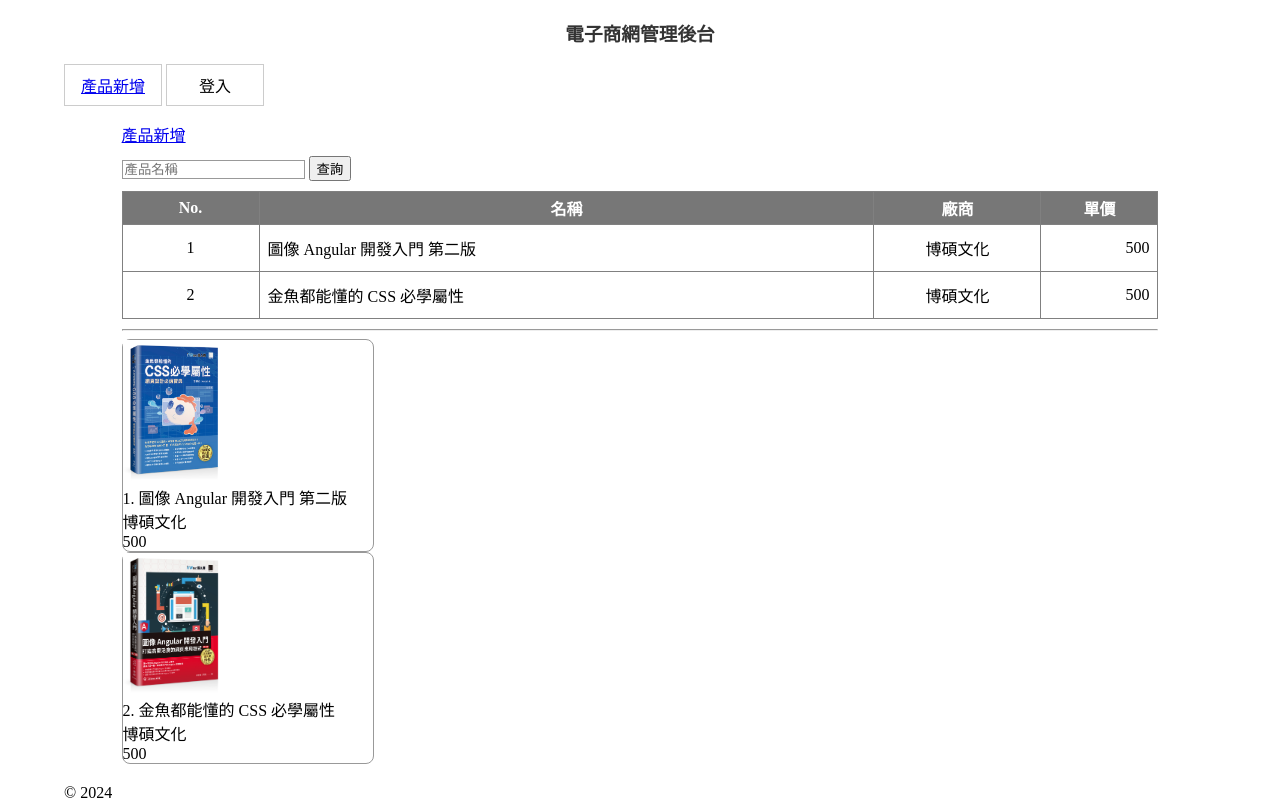
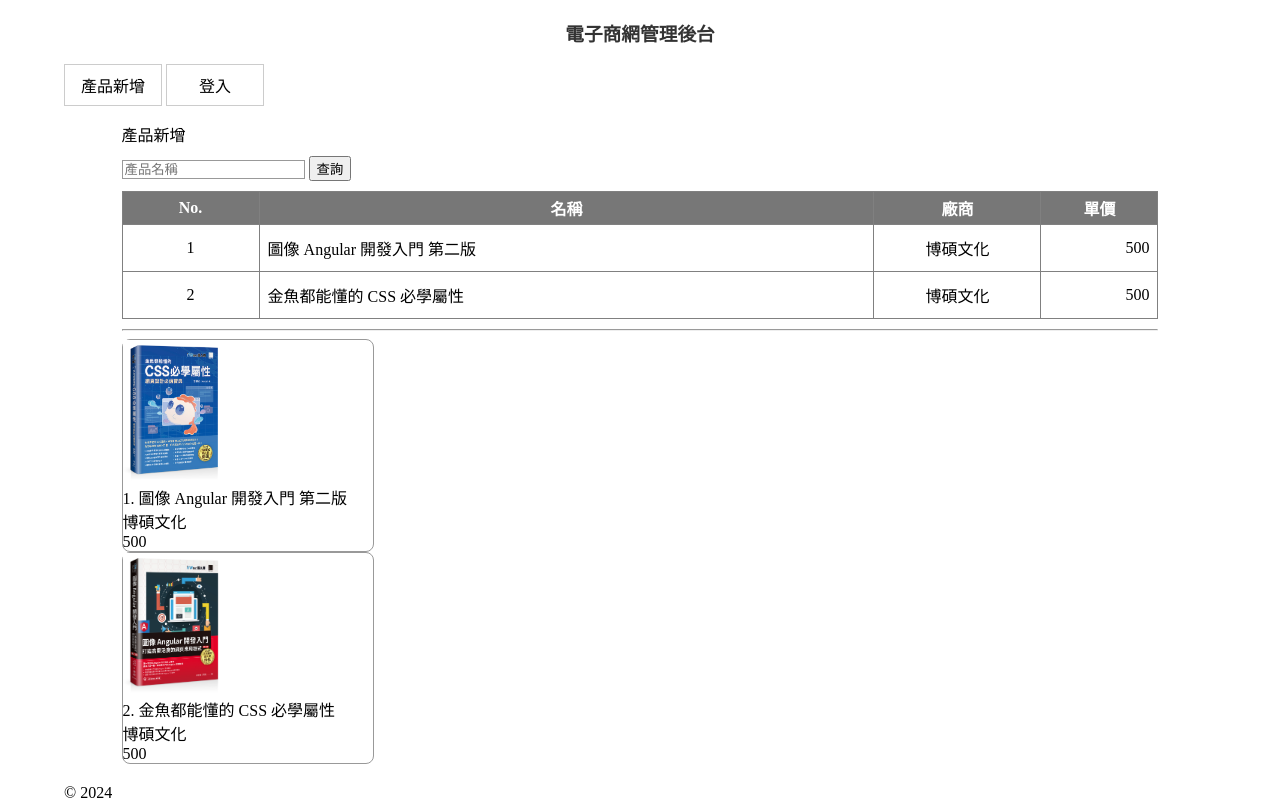
Before and after one commit to vic-crypto86/mcu-114-2-web-12130871, a plain HTML site: page src/index.html in a window 1280 px wide. Drawn offline with Linux system fonts and the light colour scheme.

Commit message:
feat(css): 游標移入樣式設定實作

```diff
--- a/src/style.css
+++ b/src/style.css
@@ -29,6 +29,13 @@ ul > li {
   width: 80px;
   text-align: center;
 }
+a,
+a:active,
+a:hover,
+a:focus {
+  color: black;
+  text-decoration: none;
+}
 
 .card {
   border: solid 1px #999;
@@ -46,6 +53,9 @@ table {
 table th {
   background-color: #777;
   color: white;
+}
+tr:hover {
+  background-color: yellow;
 }
 
 th,
```
